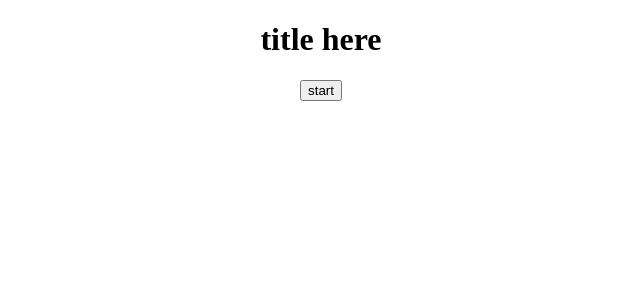
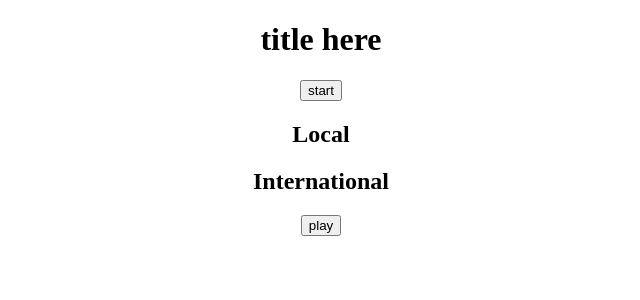
Before and after one commit to azelalynetan/DevelopHER-2019-Team-iKARLy, a CodeIgniter app: page /developher2k19/ in a window 1280 px wide. Shown: the top 300 px of the page, without its empty margins (319-959 px from the left). Run offline with CodeIgniter, Linux system fonts and the light colour scheme.

Commit message:
Added skeleton

```diff
--- a/application/views/landing_page.php
+++ b/application/views/landing_page.php
@@ -1,17 +1,78 @@
-<?php
-defined('BASEPATH') OR exit('No direct script access allowed');
-?><!DOCTYPE html>
+<!DOCTYPE html>
 <html lang="en">
 <head>
 	<meta charset="utf-8">
+    <meta name="viewport" content="width=device-width, initial-scale=1, shrink-to-fit=no">
 	<title>Team iKARLy</title>
+    <script src="https://cdn.jsdelivr.net/npm/vue/dist/vue.js"></script>
+    <link rel="stylesheet" type="text/css" href="style.css">
 </head>
+
 <body>
+    <div id="app" style="text-align: center;">
+        <div id="landing" class="container">
+            <h1>title here</h1>
+            <button>start</button>
+        </div>
+        <div id="characters">
+            <section id="international">
+                <h1>Local</h1>
+                <div class="char-row">
+                    <div class="char-box"></div>
+                    <div class="char-box"></div>
+                    <div class="char-box"></div>
+                    <div class="char-box"></div>
+                    <div class="char-box"></div>
+                </div>
+            </section>
+            <section id="local">
+                <h1>International</h1>
+                <div class="char-row">
+                    <div class="char-box"></div>
+                    <div class="char-box"></div>
+                    <div class="char-box"></div>
+                    <div class="char-box"></div>
+                    <div class="char-box"></div>
+                </div>
+            </section>
+            <button>play</button>
+        </div>
+        <div id="in-game">
+            <section id="board-game">
+                <div id="box1"></div>
+                <div id="box2"></div>
+                <div id="box3"></div>
+                <div id="box4"></div>
+                <div id="box5"></div>
+                <div id="box6"></div>
+                <!-- END OF ROW 1 -->
+                <div id="box7"></div>
+                <div id="box8"></div>
+                <div id="box9"></div>
+                <div id="box10"></div>
+                <div id="box11"></div>
+                <div id="box12"></div>
+                <!-- END OF ROW 2 -->
+                <div id="box13"></div>
+                <div id="box14"></div>
+                <div id="box15"></div>
+                <div id="box16"></div>
+                <div id="box17"></div>
+                <div id="box18"></div>
+                <!-- END OF ROW 3 -->
+                <div id="box19"></div>
+                <div id="box20"></div>
+                <div id="box21"></div>
+                <div id="box22"></div>
+                <div id="box23"></div>
+                <div id="box24"></div>
+                <!-- END OF ROW 4 -->
+            </section>
+        </div>
+    </div>
 
-<div id="container" style="text-align: center;">
-    <h1>title here</h1>
-    <button>start</button>
-</div>
+    <script>
 
+    </script>
 </body>
 </html>
```
Also changed, not shown: application/views/style.css (added, +10 -0 lines).
